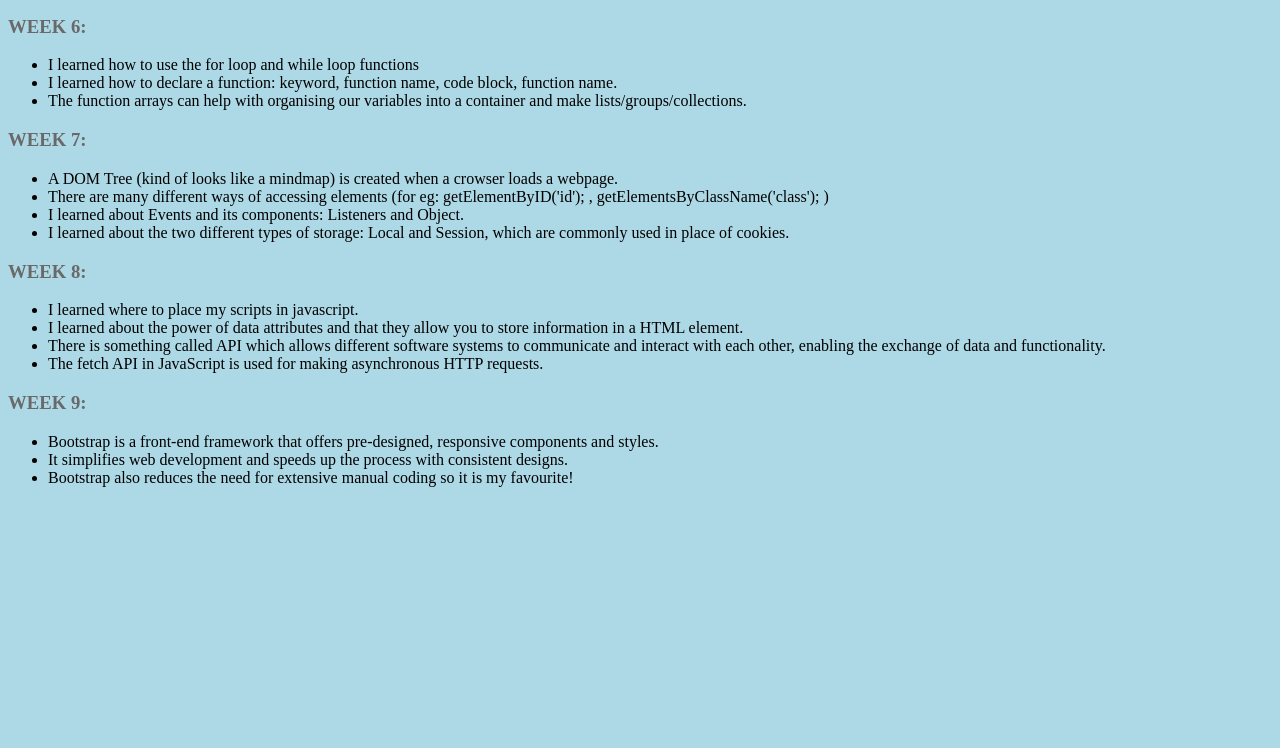
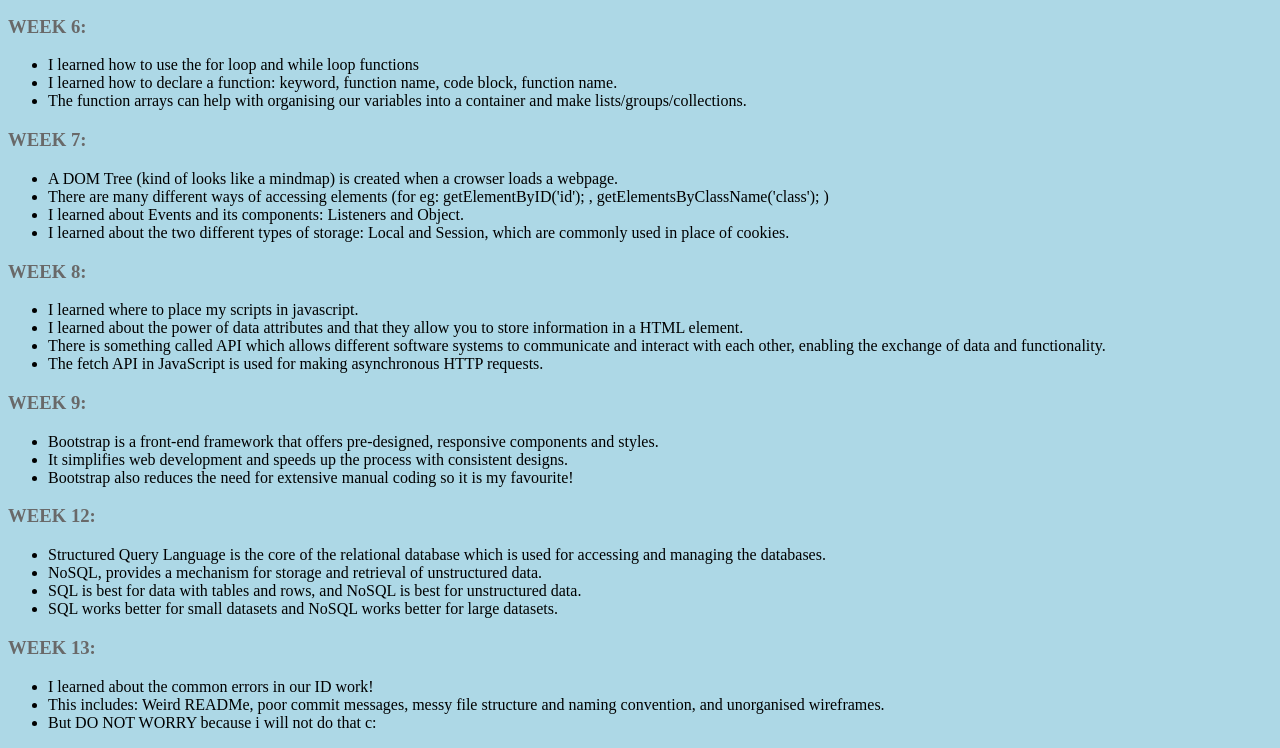
Before and after one commit to jarenegoh/WebDevBlog, a plain HTML site: page index.html in a window 1280 px wide. Shown: the part 3178-3926 px from the top of the page. Before the commit the page ends 3681 px from the top, so only its background shows below. Drawn offline with Linux system fonts and the light colour scheme.

Commit message:
Added Week 12 and Week 13

```diff
--- a/index.html
+++ b/index.html
@@ -113,6 +113,19 @@
             <li>Bootstrap also reduces the need for extensive manual coding so it is my favourite!</li>
         </ul>
 
+        <h3 id="WEEK 12">WEEK 12:</h3>
+        <ul>
+            <li>Structured Query Language is the core of the relational database which is used for accessing and managing the databases.</li>
+            <li>NoSQL, provides a mechanism for storage and retrieval of unstructured data.</li>
+            <li>SQL is best for data with tables and rows, and NoSQL is best for unstructured data.</li>
+            <li>SQL works better for small datasets and NoSQL works better for large datasets.</li>
+        </ul>
 
+        <h3 id="WEEK 13">WEEK 13:</h3>
+        <ul>
+            <li>I learned about the common errors in our ID work!</li>
+            <li>This includes: Weird READMe, poor commit messages, messy file structure and naming convention, and unorganised wireframes.</li>
+            <li>But DO NOT WORRY because i will not do that c: </li>
+        </ul>
     </body>
 </html>
```
